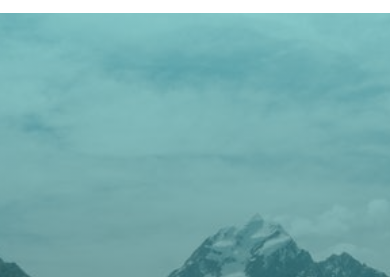
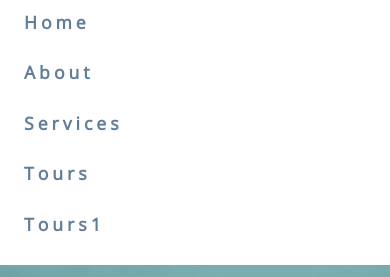
Before and after one commit to AslanZ-5/16_js_projects, a plain HTML site: page 10-scroll/setup/index.html in a window 390 px wide. Both pictures are taken after a click on the button 353 px from the left and 41 px from the top of the page. Shown: the part 69-346 px from the top of the page. Drawn offline with nearby package versions, Linux system fonts and the light colour scheme.

Commit message:
scrol project ( we had used getboundinclienrect method)

```diff
--- a/10-scroll/setup/app.js
+++ b/10-scroll/setup/app.js
@@ -4,10 +4,29 @@
 //offsetTop - A Number, representing the top position of the element, in pixels
 
 // ********** set date ************
-
+const date = document.getElementById('date')
+date.innerHTML = new Date().getFullYear();
 // ********** close links ************
 
+const navToggle = document.querySelector('.nav-toggle')
+const linksContainer = document.querySelector('.links-container')
+const links = document.querySelector('.links')
+
+navToggle.addEventListener('click', function(){
+    // linksContainer.classList.toggle('show-links')
+    const countainerHeight = linksContainer.getBoundingClientRect().height
+    const linksHeight  = links.getBoundingClientRect().height
+    if (countainerHeight === 0){
+        linksContainer.style.height = `${linksHeight}px`
+    }
+    else{
+        linksContainer.style.height = 0;
+    }
+})
 // ********** fixed navbar ************
 
+window.addEventListener("scroll", function(){
+    console.log(this.window.pageYOffset)
+})
 // ********** smooth scroll ************
 // select links
--- a/10-scroll/setup/index.html
+++ b/10-scroll/setup/index.html
@@ -40,6 +40,11 @@
               <li>
                 <a href="#tours" class="scroll-link">tours</a>
               </li>
+              <li>
+                <a href="#tours" class="scroll-link">tours1</a>
+              </li>
+
+              </li>
             </ul>
           </div>
         </div>
@@ -76,10 +81,14 @@
     </section>
     <!-- footer -->
     <footer class="section">
-      <p>copyright &copy; backroads trave tours company <span class="date">
+      <p>copyright &copy; backroads trave tours company <span id="date">
         2020
       </span> .all rights reserved</p>
     </footer>
+    <!-- back to top button -->
+    <a href="#home" class="scroll-link top-link">
+      <i class="fas fa-arrow-up"></i>
+    </a>
     <!-- javascript -->
     <script src="app.js"></script>
   </body>
--- a/10-scroll/setup/styles.css
+++ b/10-scroll/setup/styles.css
@@ -236,7 +236,7 @@ nav {
   height: 50px;
 }
 .links-container {
-  height: 0;
+  height: auto !important;
   overflow: hidden;
   transition: var(--transition);
 }
```
